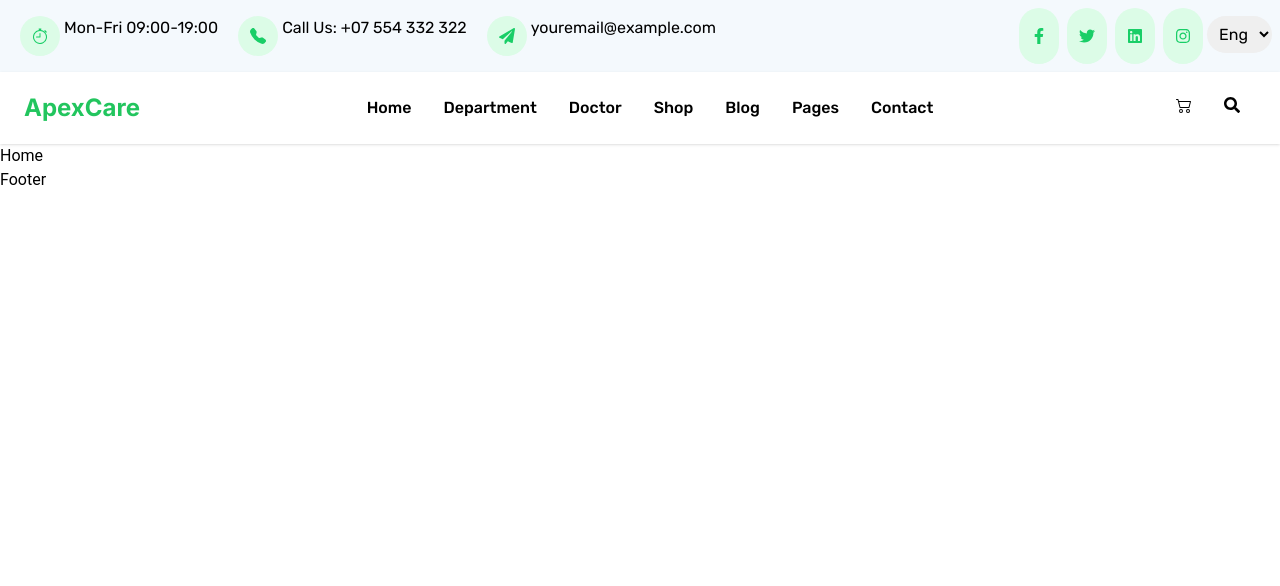
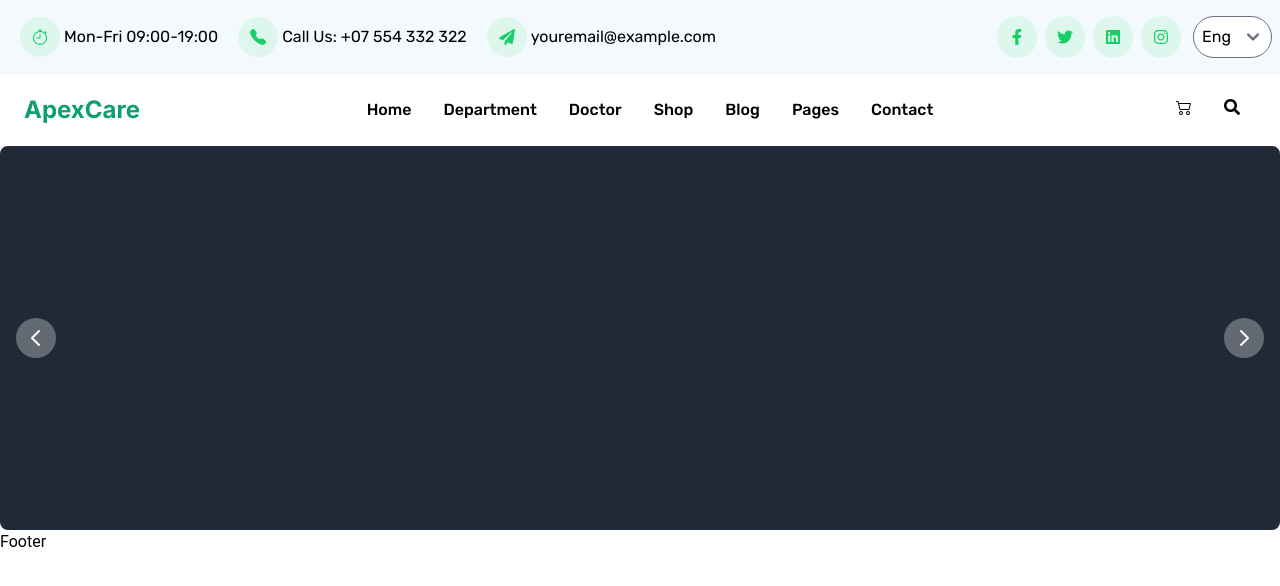
Before and after one commit to taiwo-adewale/apex-care, a React (Vite) app: page / in a window 1280 px wide. Shown: the top 586 px of the page. Built offline with nearby package versions, Linux system fonts and the light colour scheme.

Commit message:
install: flowbite

```diff
--- a/package.json
+++ b/package.json
@@ -9,6 +9,7 @@
     "preview": "vite preview"
   },
   "dependencies": {
+    "flowbite": "^1.6.4",
     "framer-motion": "^10.10.0",
     "react": "^18.2.0",
     "react-dom": "^18.2.0",
--- a/src/components/Header.jsx
+++ b/src/components/Header.jsx
@@ -12,12 +12,12 @@ const Header = () => {
   return (
     <header className="font-rubik">
       <div className="info-bar bg-header flex flex-col md:flex-row justify-between p-2">
-        <div className="flex flex-col md:flex-row items-start md:items-center">
+        <div className="flex flex-col md:flex-row items-center md:items-center">
           <div className="flex flex-row p-2">
             <span className="rounded-full bg-green-100 hover:bg-green-200 p-3 mx-1">
               <BsStopwatch color="#19ce67" />
             </span>
-            <p className="">
+            <p className="self-center hover:text-green-400">
               Mon-Fri 09:00-19:00
             </p>
           </div>
@@ -26,7 +26,7 @@ const Header = () => {
             <span className="rounded-full bg-green-100 hover:bg-green-200 p-3 mx-1">
               <BsFillTelephoneFill color="#19ce67" />
             </span>
-            <p className="">
+            <p className="self-center hover:text-green-400">
               Call Us: +07 554 332 322
             </p>
           </div>
@@ -35,14 +35,14 @@ const Header = () => {
             <span className="rounded-full bg-green-100 hover:bg-green-200 p-3 mx-1">
               <FaPaperPlane color="#19ce67" />
             </span>
-            <p className="">
+            <p className="self-center hover:text-green-400">
               youremail@example.com
             </p>
           </div>
         </div>
 
-        <div className="social-icons-and-language flex flex-col md:flex-row">
-          <div className="social-icons flex flex-row mx-auto">
+        <div className="social-icons-and-language flex flex-row">
+          <div className="social-icons flex flex-row mx-auto p-2">
             <button className="rounded-full bg-green-100 hover:bg-green-200 p-3 mx-1">
               <FaFacebookF color="#19ce67" />
             </button>
--- a/src/pages/Home.jsx
+++ b/src/pages/Home.jsx
@@ -1,7 +1,65 @@
 import React from "react";
+import '../../node_modules/flowbite/dist/flowbite.js';
+import CarouselImg1 from '../images/carousel-img-1.jpg';
+import CarouselImg2 from '../images/carousel-img-2.jpg';
+import CarouselImg3 from '../images/carousel-img-3.jpg';
+
 
 const Home = () => {
-  return <div>Home</div>;
+
+  return (
+    <div>
+
+      <div id="default-carousel" className="relative w-full" data-carousel="slide">
+
+        {/* <!-- Carousel wrapper --> */}
+        <div className="relative h-56 overflow-hidden bg-gray-800 rounded-lg md:h-96">
+
+          {/* <!-- Item 1 --> */}
+          <div className="hidden duration-700 ease-in-out" data-carousel-item>
+            <div className="bg-cover bg-center h-1/2vh border" >
+
+              <p>Carousel : 1</p>
+            </div>
+          </div>
+
+          {/* <!-- Item 2 --> */}
+          <div className="hidden duration-700 ease-in-out" data-carousel-item>
+            <p>Carousel: 2</p>
+            {/* <img src="/docs/images/carousel/carousel-2.svg" className="absolute block w-full -translate-x-1/2 -translate-y-1/2 top-1/2 left-1/2" alt="..."> */}
+          </div>
+
+          {/* <!-- Item 3 --> */}
+          <div className="hidden duration-700 ease-in-out" data-carousel-item>
+            <p>Carousel: 3</p>
+            {/* <img src="/docs/images/carousel/carousel-3.svg" className="absolute block w-full -translate-x-1/2 -translate-y-1/2 top-1/2 left-1/2" alt="..."> */}
+          </div>
+        </div>
+
+        {/* <!-- Slider indicators --> */}
+        <div className="absolute z-30 flex space-x-3 -translate-x-1/2 bottom-5 left-1/2">
+          <button type="button" className="w-3 h-3 rounded-full" aria-current="true" aria-label="Slide 1" data-carousel-slide-to="0"></button>
+          <button type="button" className="w-3 h-3 rounded-full" aria-current="false" aria-label="Slide 2" data-carousel-slide-to="1"></button>
+          <button type="button" className="w-3 h-3 rounded-full" aria-current="false" aria-label="Slide 3" data-carousel-slide-to="2"></button>
+        </div>
+
+        {/* <!-- Slider controls --> */}
+        <button type="button" className="absolute top-0 left-0 z-30 flex items-center justify-center h-full px-4 cursor-pointer group focus:outline-none" data-carousel-prev>
+          <span className="inline-flex items-center justify-center w-8 h-8 rounded-full sm:w-10 sm:h-10 bg-white/30 dark:bg-gray-800/30 group-hover:bg-white/50 dark:group-hover:bg-gray-800/60 group-focus:ring-4 group-focus:ring-white dark:group-focus:ring-gray-800/70 group-focus:outline-none">
+            <svg aria-hidden="true" className="w-5 h-5 text-white sm:w-6 sm:h-6 dark:text-gray-800" fill="none" stroke="currentColor" viewBox="0 0 24 24" xmlns="http://www.w3.org/2000/svg"><path strokeLinecap="round" strokeLinejoin="round" strokeWidth="2" d="M15 19l-7-7 7-7"></path></svg>
+            <span className="sr-only">Previous</span>
+          </span>
+        </button>
+        <button type="button" className="absolute top-0 right-0 z-30 flex items-center justify-center h-full px-4 cursor-pointer group focus:outline-none" data-carousel-next>
+          <span className="inline-flex items-center justify-center w-8 h-8 rounded-full sm:w-10 sm:h-10 bg-white/30 dark:bg-gray-800/30 group-hover:bg-white/50 dark:group-hover:bg-gray-800/60 group-focus:ring-4 group-focus:ring-white dark:group-focus:ring-gray-800/70 group-focus:outline-none">
+            <svg aria-hidden="true" className="w-5 h-5 text-white sm:w-6 sm:h-6 dark:text-gray-800" fill="none" stroke="currentColor" viewBox="0 0 24 24" xmlns="http://www.w3.org/2000/svg"><path strokeLinecap="round" strokeLinejoin="round" strokeWidth="2" d="M9 5l7 7-7 7"></path></svg>
+            <span className="sr-only">Next</span>
+          </span>
+        </button>
+      </div>
+
+    </div>
+    );
 };
 
 export default Home;
--- a/tailwind.config.js
+++ b/tailwind.config.js
@@ -1,6 +1,12 @@
 /** @type {import('tailwindcss').Config} */
 module.exports = {
-  content: ["./src/**/*.{js,jsx,ts,tsx}"],
+  plugins: [
+    require('flowbite/plugin')
+  ],
+  content: [
+    "./src/**/*.{js,jsx,ts,tsx}",
+    "./node_modules/flowbite/**/*.js"
+  ],
   theme: {
     fontFamily: {
       sans: ['Roboto', 'Helvetica', 'Arial', 'sans-serif'],
```
Also changed, not shown: 1 other file (tests, documents, lock files or other folders).
